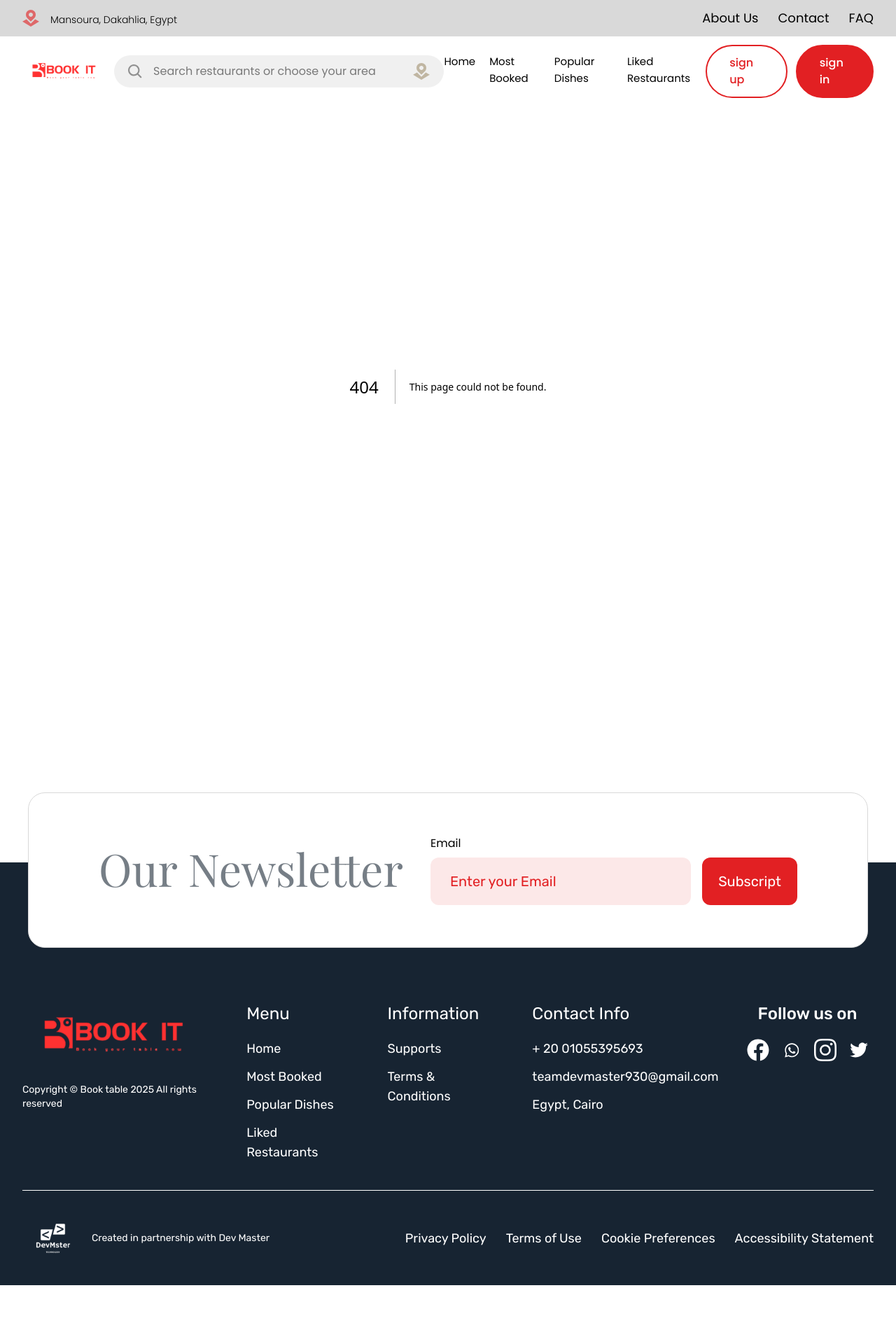
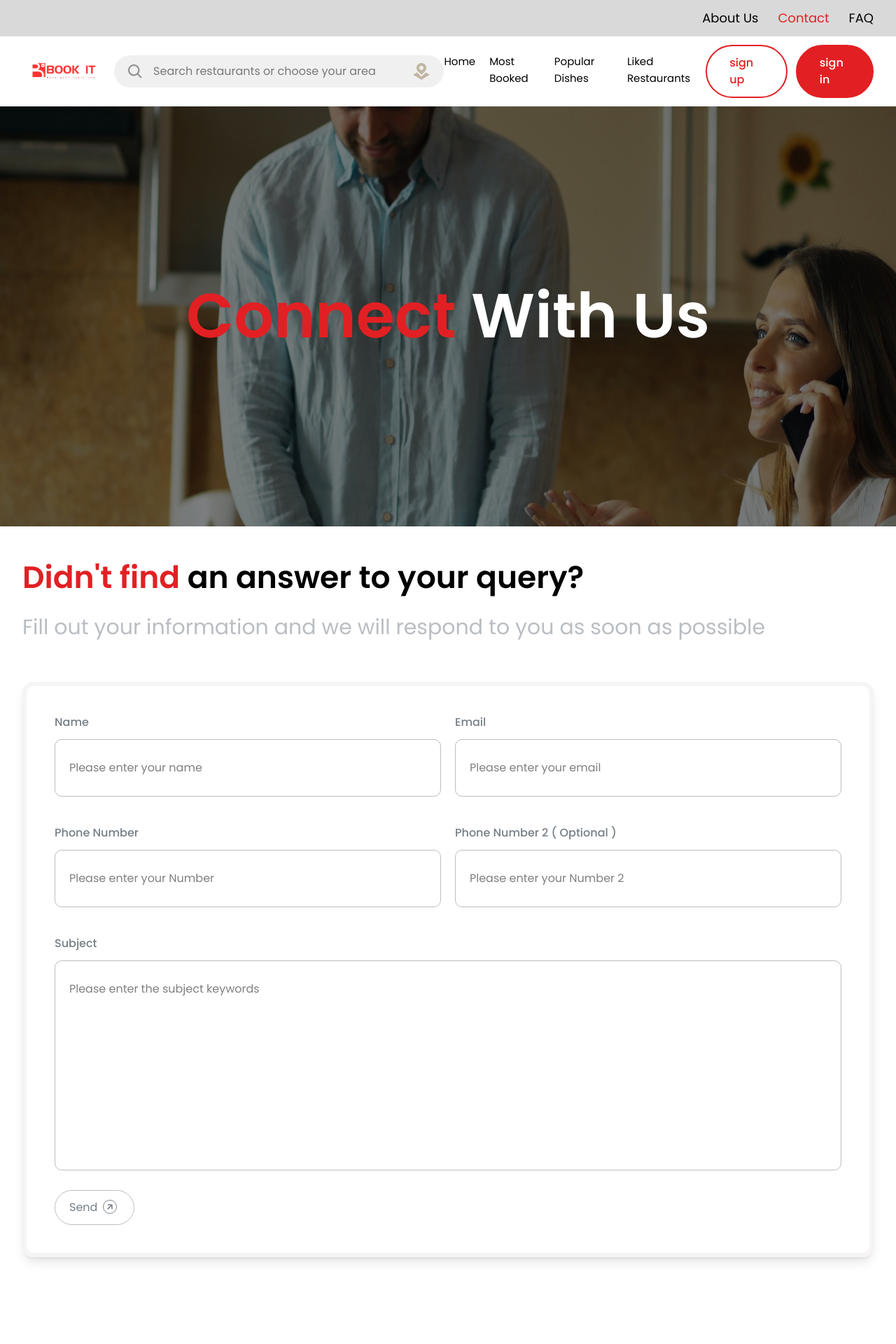
Before and after one commit to youseframy367/BookIt, a Next.js app: page /contact in a window 1280 px wide. Before the commit this address had no page. Shown: the top 1920 px of the page at 70% size. Before the commit the page ends 1836 px from the top, so only its background shows below. Built offline with nearby package versions, Linux system fonts and the light colour scheme.

Commit message:
end page contact

```diff
--- /dev/null
+++ b/app/components/Contact/Content.tsx
@@ -0,0 +1,66 @@
+import Image from "next/image";
+
+function Content() {
+    return (
+        <section>
+            <div className="mt-10">
+                <div className="container">
+                    <div className="flex flex-col gap-5">
+                        <h2 className="font-semibold text-[44px]"><span className="text-[var(--color-red)]">Didn't find</span> an answer to your query?</h2>
+                        <span className="text-[var(--color-not-active)] text-3xl font-normal">Fill out your information and we will respond to you as soon as possible</span>
+                    </div>
+                    <div className="p-10 mt-15 border border-6 border-[var(--color-reviews)] rounded-2xl shadow-lg">
+                        <form action="" className="flex flex-col gap-7">
+                            <div className="flex flex-col gap-7">
+                                <div className="flex flex-col gap-10">
+                                    <div className="flex flex-col md:flex-row gap-[20px]">
+                                        <div className="w-full relative flex flex-col gap-3">
+                                            <label className="text-[var(--color-text-footer)] text-base font-medium">
+                                                Name
+                                            </label>
+                                            <input type="text" className="w-full border border-1 border-[var(--color-not-active)] rounded-[10px] px-5 py-7" placeholder="Please enter your name" />
+                                        </div>
+                                        <div className="w-full relative flex flex-col gap-3">
+                                            <label className="text-[var(--color-text-footer)] text-base font-medium">
+                                                Email
+                                            </label>
+                                            <input type="email" className="w-full border border-1 border-[var(--color-not-active)] rounded-[10px] px-5 py-7" placeholder="Please enter your email" />
+                                        </div>
+                                    </div>
+                                    <div className="flex flex-col md:flex-row gap-[20px]">
+                                        <div className="w-full relative flex flex-col gap-3">
+                                            <label className="text-[var(--color-text-footer)] text-base font-medium">
+                                                Phone Number
+                                            </label>
+                                            <input type="number" className="w-full border border-1 border-[var(--color-not-active)] rounded-[10px] px-5 py-7" placeholder="Please enter your Number" />
+                                        </div>
+                                        <div className="w-full relative flex flex-col gap-3">
+                                            <label className="text-[var(--color-text-footer)] text-base font-medium">
+                                                Phone Number 2 ( Optional )
+                                            </label>
+                                            <input type="number" className="w-full border border-1 border-[var(--color-not-active)] rounded-[10px] px-5 py-7" placeholder="Please enter your Number 2" />
+                                        </div>
+                                    </div>
+                                    <div className="w-full relative flex flex-col gap-3">
+                                        <label className="text-[var(--color-text-footer)] text-base font-medium">
+                                            Subject
+                                        </label>
+                                        <textarea className="resize-none w-full border border-1 border-[var(--color-not-active)] rounded-[10px] px-5 py-7 h-[300px]" placeholder="Please enter the subject keywords"></textarea>
+                                    </div>
+                                </div>
+                            </div>
+                            <div className="flex">
+                                <div className="relative flex gap-5 rounded-full border border-1 border-[var(--color-not-active)] rounded-[10px]">
+                                    <input value="Send" type="submit" className="text-[var(--color-text-footer)] ps-5 pe-13 py-3 cursor-pointer" />
+                                    <Image src="/assets/icons/arrow-up.svg" alt="arraw up" width={20} height={20} className="absolute right-6 top-[13px]" />
+                                </div>
+                            </div>
+                        </form>
+                    </div>
+                </div>
+            </div>
+        </section>
+    )
+}
+
+export default Content;
--- /dev/null
+++ b/app/components/Contact/Hero.tsx
@@ -0,0 +1,18 @@
+import Image from "next/image";
+
+function Hero() {
+    return (
+        <section>
+            <div className="relative w-full md:h-[75vh]">
+                <div className="py-10 md:py-0 realtive w-full h-full bg-[var(--color-hero)]">
+                    <div className="container flex items-center justify-center w-full h-full">
+                        <h2 className="text-white text-[89px] font-semibold"><span className="text-[var(--color-red)]">Connect</span> With Us</h2>
+                    </div>
+                    <Image src="/assets/icons/contact.svg" alt="faq" fill className="object-cover z-[-1]" />
+                </div>
+            </div>
+        </section>
+    )
+}
+
+export default Hero;
--- a/app/components/Faq/Hero.tsx
+++ b/app/components/Faq/Hero.tsx
@@ -4,8 +4,8 @@ import Image from "next/image";
 function Hero({ search, setSearch }: isFilter) {
     return (
         <section>
-            <div className="relative w-full py-10 md:py-0 md:h-[75vh]">
-                <div className="realtive w-full h-full bg-[var(--color-hero)]">
+            <div className="relative w-full md:h-[75vh]">
+                <div className="py-10 md:py-0 realtive w-full h-full bg-[var(--color-hero)]">
                     <div className="container h-full">
                         <div className="w-full md:w-[850px] h-full flex flex-col gap-5 justify-center">
                             <h2 className="text-white text-[50px] font-semibold">Welcome to Diner Help</h2>
--- a/app/components/public/Header.tsx
+++ b/app/components/public/Header.tsx
@@ -14,7 +14,7 @@ function Header() {
 
     const navigation = [
         { name: 'About Us', href: '#' },
-        { name: 'Contact', href: '#' },
+        { name: 'Contact', href: '/contact' },
         { name: 'FAQ', href: '/faq' },
     ]
 
@@ -58,11 +58,7 @@ function Header() {
                                     <XMarkIcon aria-hidden="true" className="hidden size-6 group-data-open:block" />
                                 </DisclosureButton>
                             </div>
-                            <div className="flex gap-4 items-center">
-                                <Image src="/assets/icons/map.svg" alt='map' width={24} height={24} />
-                                <span className="mt-1 text-sm font-light">Mansoura, Dakahlia, Egypt</span>
-                            </div>
-                            <div className="absolute inset-y-0 right-0 flex items-center pr-2 sm:static sm:inset-auto sm:ml-6 sm:pr-0">
+                            <div className="w-full flex items-center justify-end">
                                 <div className="hidden sm:ml-6 lg:block">
                                     <div className="flex space-x-7">
                                         {
--- /dev/null
+++ b/app/contact/page.tsx
@@ -0,0 +1,14 @@
+import Content from "../components/Contact/Content";
+import Hero from "../components/Contact/Hero";
+
+function Contact() {
+
+    return (
+        <>
+            <Hero />
+            <Content />
+        </>
+    )
+}
+
+export default Contact;
```
Also changed, not shown: app/faq/page.tsx (+0 -38 lines), public/assets/icons/arrow-up.svg (added), public/assets/icons/contact.svg (added).
